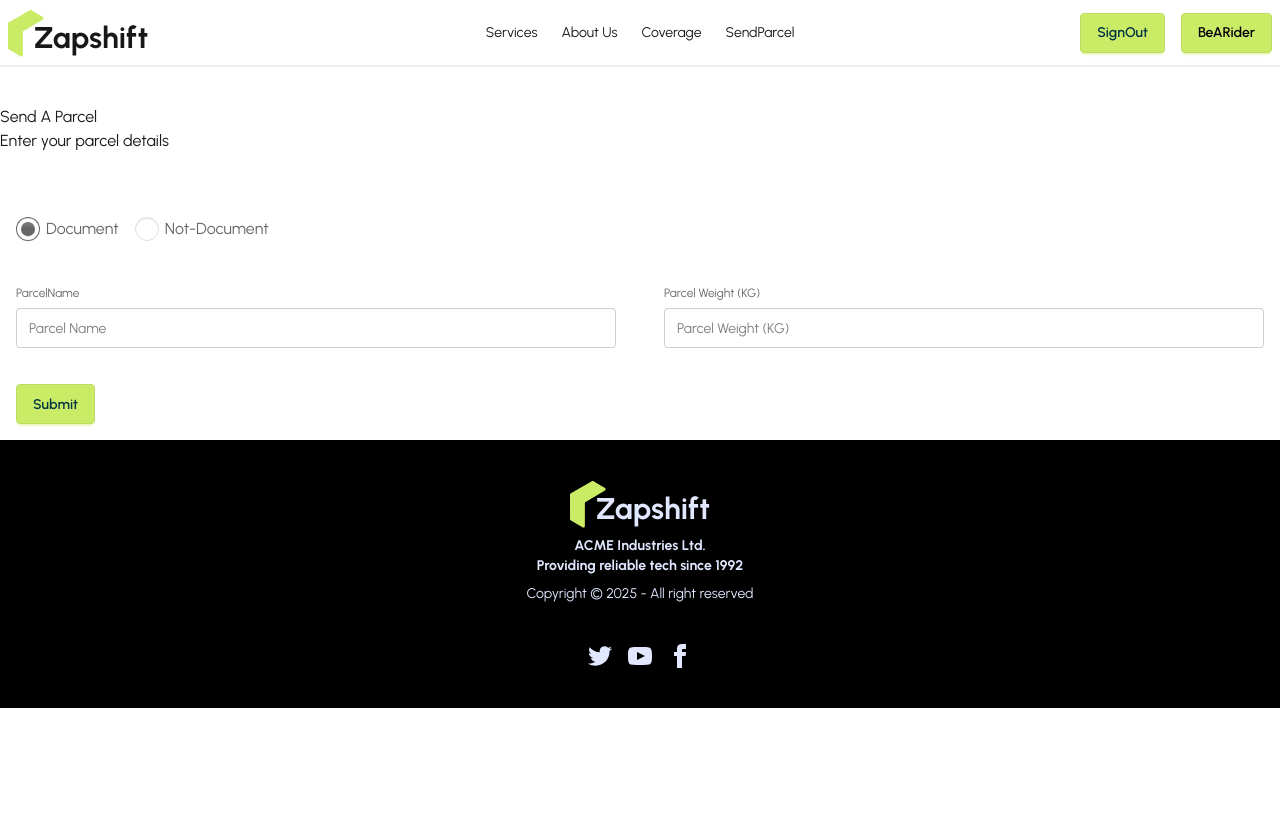
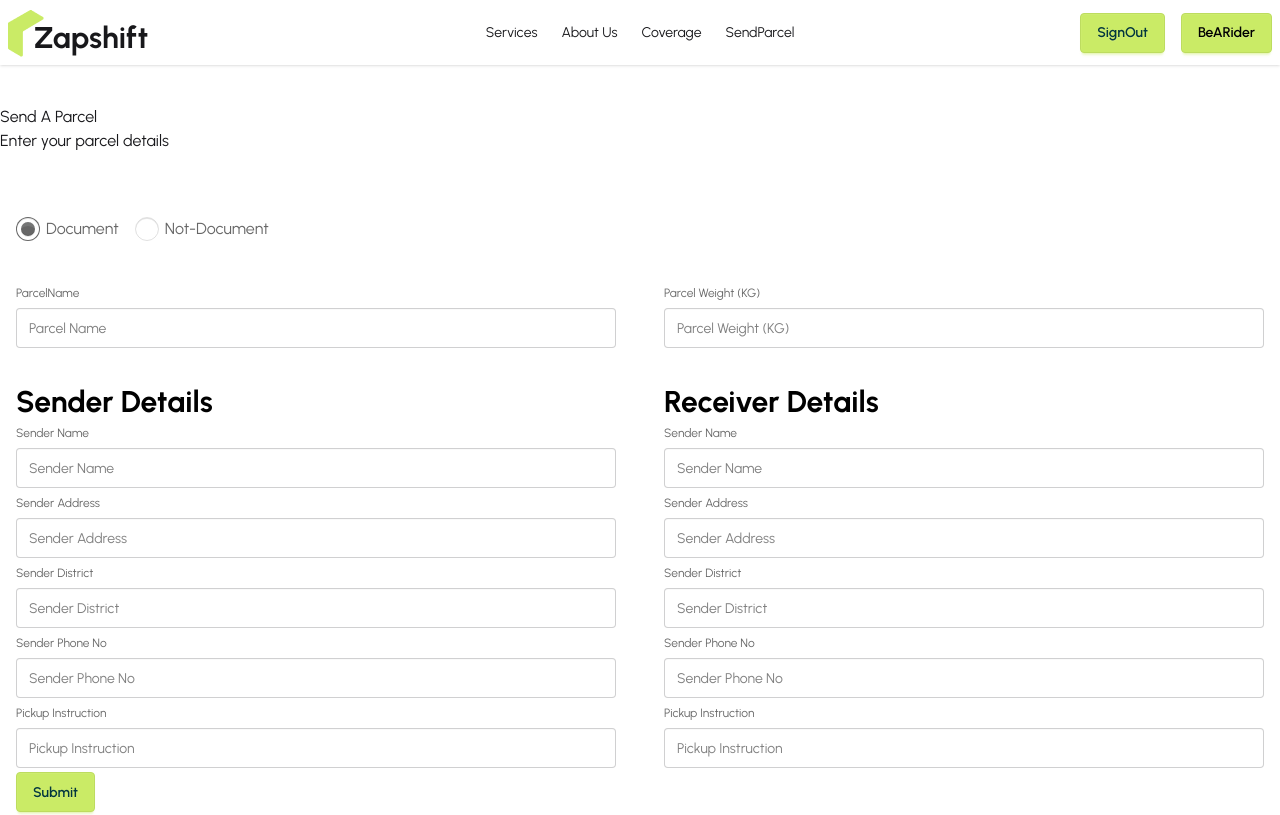
Before and after one commit to Tasnim813/Zap-shift-client, a React (Vite) app: page /sendParcel in a window 1280 px wide. Shown: the top 815 px of the page. Built offline with nearby package versions, Linux system fonts and the light colour scheme; no server answers; sample sign-in values are in the browser's storage.

Commit message:
sender o receiver input add

```diff
--- a/src/pages/SendParcel/SendParcel.jsx
+++ b/src/pages/SendParcel/SendParcel.jsx
@@ -32,20 +32,56 @@ const SendParcel = () => {
            </fieldset>
                 <fieldset className="fieldset">
           <label className="label">Parcel Weight (KG)</label>
-          <input type="text" {...register('parcelWeight')} className="input w-full" placeholder="Parcel Weight (KG)" />
+          <input type="Number" {...register('parcelWeight')} className="input w-full" placeholder="Parcel Weight (KG)" />
            </fieldset>
 
             </div>
             {/* two column */}
-            <div>
+            <div  className='grid grid-cols-1 md:grid-cols-2 gap-12'>
                 {/* Sender Info */}
-                <div>
 
-                </div>
+                   <div>
+                     <h4 className='text-3xl font-bold'>Sender Details</h4>
+                     <fieldset className="fieldset">
+                        {/* sender Name */}
+          <label className="label">Sender Name</label>
+          <input type="text" {...register('senderName')} className="input w-full" placeholder="Sender Name" />
+          {/* sender address */}
+          <label className="label">Sender Address</label>
+          <input type="text" {...register('senderAddress')} className="input w-full" placeholder="Sender Address" />
+          {/* sender districts */}
+          <label className="label">Sender District</label>
+          <input type="text" {...register('senderDistrict')} className="input w-full" placeholder="Sender District" />
+          {/* sender NUmber */}
+          <label className="label">Sender Phone No</label>
+          <input type="text" {...register('senderPhoneNo')} className="input w-full" placeholder="Sender Phone No" />
+          {/* Pickup Instruction*/}
+          <label className="label">Pickup Instruction</label>
+          <input type="text" {...register('PickupInstruction')} className="input w-full" placeholder="Pickup Instruction" />
+           </fieldset>
+                    </div>
                 {/* receiver Info */}
-                <div>
+                   <div>
+                    <h4 className='text-3xl font-bold'>Receiver Details</h4>
+                    <fieldset className="fieldset">
+                        {/* sender Name */}
+          <label className="label">Sender Name</label>
+          <input type="text" {...register('senderName')} className="input w-full" placeholder="Sender Name" />
+          {/* sender address */}
+          <label className="label">Sender Address</label>
+          <input type="text" {...register('senderAddress')} className="input w-full" placeholder="Sender Address" />
+          {/* sender districts */}
+          <label className="label">Sender District</label>
+          <input type="text" {...register('senderDistrict')} className="input w-full" placeholder="Sender District" />
+          {/* sender NUmber */}
+          <label className="label">Sender Phone No</label>
+          <input type="text" {...register('senderPhoneNo')} className="input w-full" placeholder="Sender Phone No" />
+          {/* Pickup Instruction*/}
+          <label className="label">Pickup Instruction</label>
+          <input type="text" {...register('PickupInstruction')} className="input w-full" placeholder="Pickup Instruction" />
+           </fieldset>
+                   </div>
 
-                </div>
             </div>
             <input type="submit" className='btn btn-primary text-secondary' value="Submit" />
         </form>
```
